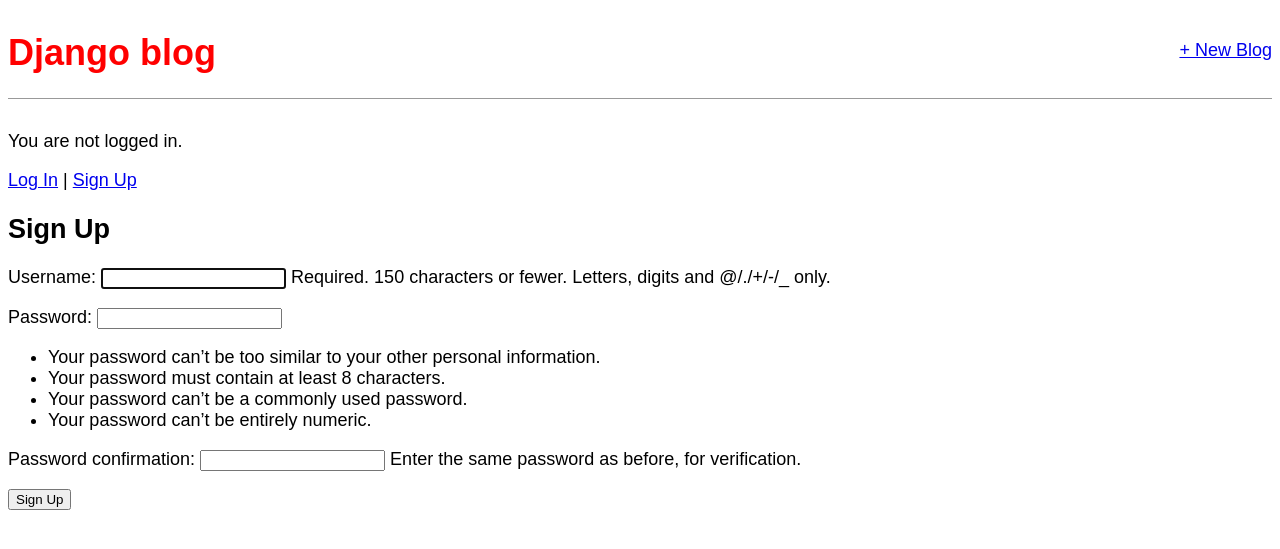
After one commit to theArzt-KaelanC/BlogApp, a Django app: page /accounts/signup/ in a window 1280 px wide. The commit adds this page. Shown: the top 549 px of the page. Run offline with Django 4.2, Linux system fonts and the light colour scheme; some web fonts are replaced.

Commit message:
user accounts

```diff
--- /dev/null
+++ b/accounts/urls.py
@@ -0,0 +1,6 @@
+from django.urls import path
+from .views import SignUpView
+
+urlpatterns = [
+    path("signup/", SignUpView.as_view(), name="signup"),
+]
--- /dev/null
+++ b/accounts/views.py
@@ -0,0 +1,8 @@
+from django.contrib.auth.forms import UserCreationForm
+from django.urls import reverse_lazy
+from django.views.generic import CreateView
+
+class SignUpView(CreateView):
+    form_class = UserCreationForm
+    success_url = reverse_lazy("login")
+    template_name = "registration/signup.html"
--- a/django_project/settings.py
+++ b/django_project/settings.py
@@ -123,3 +123,7 @@
 # https://docs.djangoproject.com/en/4.0/ref/settings/#default-auto-field
 
 DEFAULT_AUTO_FIELD = 'django.db.models.BigAutoField'
+
+# Login/Logout redirect
+LOGIN_REDIRECT_URL = "home"
+LOGOUT_REDIRECT_URL = "home"
--- a/django_project/urls.py
+++ b/django_project/urls.py
@@ -18,5 +18,7 @@
 
 urlpatterns = [
     path('admin/', admin.site.urls),
+    path('accounts/', include('django.contrib.auth.urls')),
+    path('accounts/', include("accounts.urls")),
     path("", include("blog.urls")),
 ]
--- a/templates/base.html
+++ b/templates/base.html
@@ -16,6 +16,14 @@
                     <a href="{% url 'post_new' %}">+ New Blog</a>
                 </div>
             </header>
+            {% if user.is_authenticated %}
+                <p>Hi {{ user.username }}</p>
+                <p><a href="{% url 'logout' %}">Log Out</a></p>
+            {% else %}
+                <p>You are not logged in.</p>
+                <a href="{% url 'login' %}">Log In</a> |
+                <a href="{% url 'signup' %}">Sign Up</a>
+            {% endif %}
             {% block content %}
             {% endblock content %}
         </div>
--- /dev/null
+++ b/templates/registration/signup.html
@@ -0,0 +1,9 @@
+{% extends "base.html" %}
+
+{% block content %}
+<h2>Sign Up</h2>
+<form method="post">{% csrf_token %}
+    {{ form.as_p }}
+    <button type="submit">Sign Up</button>
+</form>
+{% endblock content %}
```
Also changed, not shown: templates/registration/login.html (added, +9 -0 lines), db.sqlite3.
